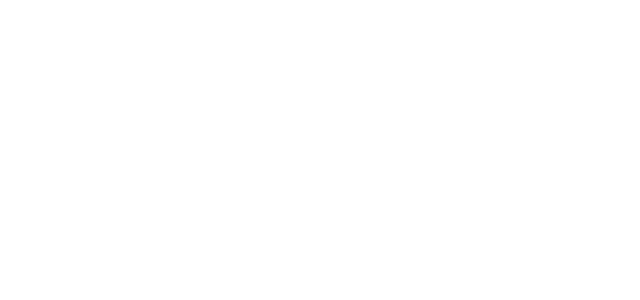
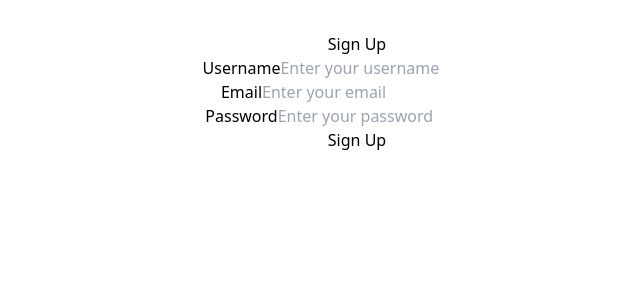
Before and after one commit to Sherrrrryyy/Practice-react, a React (Vite) app: page /signup in a window 1280 px wide. Shown: the top 300 px of the page, without its empty margins (283-923 px from the left). Built offline with nearby package versions, Linux system fonts and the light colour scheme.

Commit message:
feat: add routing with Home and Signup pages, and integrate Firebase configuration

```diff
--- a/package.json
+++ b/package.json
@@ -11,7 +11,9 @@
   },
   "dependencies": {
     "react": "^18.3.1",
-    "react-dom": "^18.3.1"
+    "react-dom": "^18.3.1",
+    "react-router": "^7.1.1",
+    "react-router-dom": "^7.1.1"
   },
   "devDependencies": {
     "@eslint/js": "^9.11.1",
--- a/src/App.jsx
+++ b/src/App.jsx
@@ -1,5 +1,8 @@
+import { BrowserRouter, Routes, Route } from 'react-router-dom';
 import './App.css'
 import { useEffect, useRef, useState } from 'react';
+import Home from './pages/Home';
+import Signup from './pages/Signup';
 
 
 
@@ -168,8 +171,16 @@ function App() {
 
   // console.log(transaction)
 
+
   return (
     <>
+
+    <BrowserRouter>
+    <Routes>
+      <Route path='/' element={<Home />} />
+      <Route path='/signup' element={<Signup />} />
+    </Routes>
+    </BrowserRouter>
 
       {/* <div>
   <input
@@ -309,9 +320,8 @@ className='border-red-500 border'
       {/* <h1>Render count: {count.current}</h1> */}
 
 
+    </>
 
-
-    </>
   )
 }
 
--- /dev/null
+++ b/src/pages/Home.jsx
@@ -0,0 +1,9 @@
+import React from 'react'
+
+const Home = () => {
+  return (
+    <div>Home</div>
+  )
+}
+
+export default Home
--- /dev/null
+++ b/src/pages/Signup.jsx
@@ -0,0 +1,77 @@
+import React, {useState} from 'react'
+
+const Signup = () => {
+
+
+    const [username, setUsername] = useState('');
+    const [email, setEmail] = useState('');
+    const [password, setPassword] = useState('');
+
+    const handleSubmit = (e) => {
+        e.preventDefault();
+        // Handle form submission logic here
+        console.log({ username, email, password });
+    };
+
+    return (
+        <>
+            <div className="min-h-screen flex items-center justify-center bg-gray-100">
+                <div className="bg-white p-8 rounded-lg shadow-lg w-full max-w-md">
+                    <h2 className="text-2xl font-bold mb-6 text-center">Sign Up</h2>
+                    <form onSubmit={handleSubmit}>
+                        <div className="mb-4">
+                            <label className="block text-gray-700 text-sm font-bold mb-2" htmlFor="username">
+                                Username
+                            </label>
+                            <input
+                                type="text"
+                                id="username"
+                                value={username}
+                                onChange={(e) => setUsername(e.target.value)}
+                                className="w-full px-3 py-2 border rounded-lg focus:outline-none focus:ring-2 focus:ring-blue-500"
+                                placeholder="Enter your username"
+                                required
+                            />
+                        </div>
+                        <div className="mb-4">
+                            <label className="block text-gray-700 text-sm font-bold mb-2" htmlFor="email">
+                                Email
+                            </label>
+                            <input
+                                type="email"
+                                id="email"
+                                value={email}
+                                onChange={(e) => setEmail(e.target.value)}
+                                className="w-full px-3 py-2 border rounded-lg focus:outline-none focus:ring-2 focus:ring-blue-500"
+                                placeholder="Enter your email"
+                                required
+                            />
+                        </div>
+                        <div className="mb-6">
+                            <label className="block text-gray-700 text-sm font-bold mb-2" htmlFor="password">
+                                Password
+                            </label>
+                            <input
+                                type="password"
+                                id="password"
+                                value={password}
+                                onChange={(e) => setPassword(e.target.value)}
+                                className="w-full px-3 py-2 border rounded-lg focus:outline-none focus:ring-2 focus:ring-blue-500"
+                                placeholder="Enter your password"
+                                required
+                            />
+                        </div>
+                        <button
+                            type="submit"
+                            className="w-full bg-blue-500 text-white py-2 rounded-lg hover:bg-blue-600 transition duration-300"
+                        >
+                            Sign Up
+                        </button>
+                    </form>
+                </div>
+            </div>
+        </>
+    )
+}
+
+export default Signup
```
Also changed, not shown: src/firebase/firebaseConfig.js (added, +30 -0 lines), 1 other file (tests, documents, lock files or other folders). Lines whose indentation alone changed are shown as unchanged.
